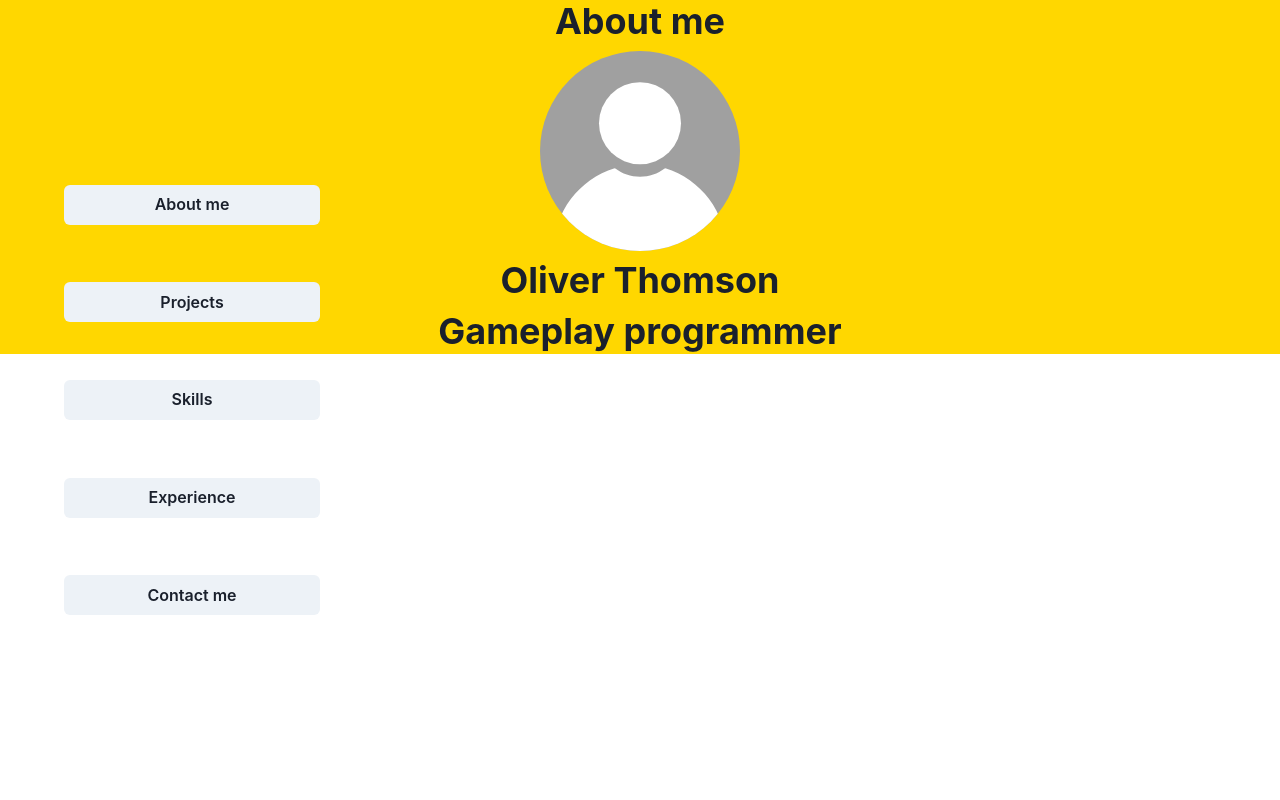
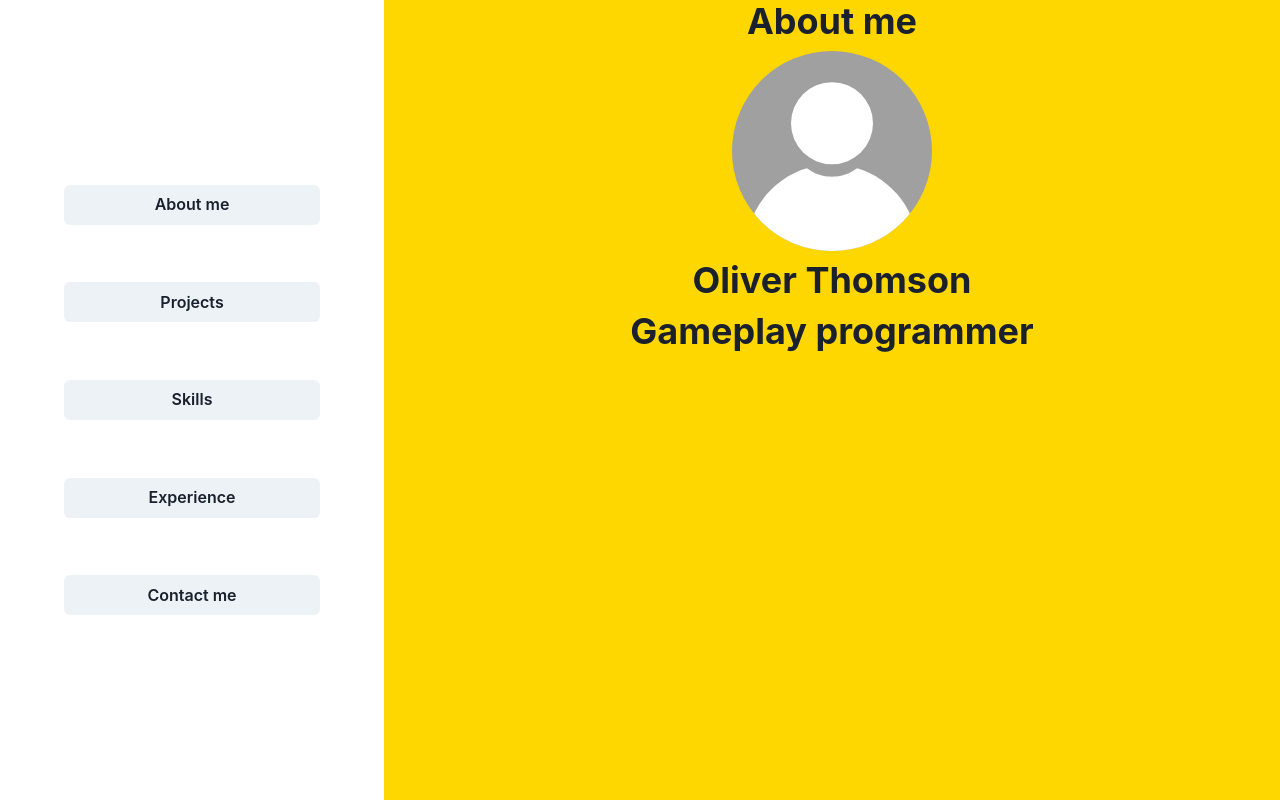
Before and after one commit to oliver2-thomson/portfolio-website, a React (Vite) app: page / in a window 1280 px wide. Built offline with nearby package versions, Linux system fonts and the light colour scheme.

Commit message:
Added: content fills the remaining area

```diff
--- a/src/App.tsx
+++ b/src/App.tsx
@@ -1,4 +1,4 @@
-import {Box} from "@chakra-ui/react";
+import {Box, Flex} from "@chakra-ui/react";
 import NavBar from "./components/NavBar";
 import AboutMe from "./components/AboutMe";
 import Projects from "./components/Projects";
@@ -12,7 +12,7 @@ function App() {
 
     return (
         <>
-
+            <Flex height="100vh">
                 <Box
                     // positioning for the box around the navbar - change later
                     position="fixed"
@@ -23,15 +23,20 @@ function App() {
                 >
                     <NavBar onSelectPage={(page) => setSelectedPage(page)}/>
                 </Box>
-            <Box backgroundColor="gold">
+                <Box
+                    //This doesnt seem like the best way to do this
+                    backgroundColor="gold"
+                    marginLeft="30vw"
+                    flex="1"
+                    overflow="auto"
+                >
                     {selectedPage === 0 && <AboutMe/>}
                     {selectedPage === 1 && <Projects/>}
                     {selectedPage === 2 && <Skills/>}
                     {selectedPage === 3 && <Experience/>}
                     {selectedPage === 4 && <ContactMe/>}
                 </Box>
-
-
+            </Flex>
         </>
     );
 }
```
Lines whose indentation alone changed are shown as unchanged.
